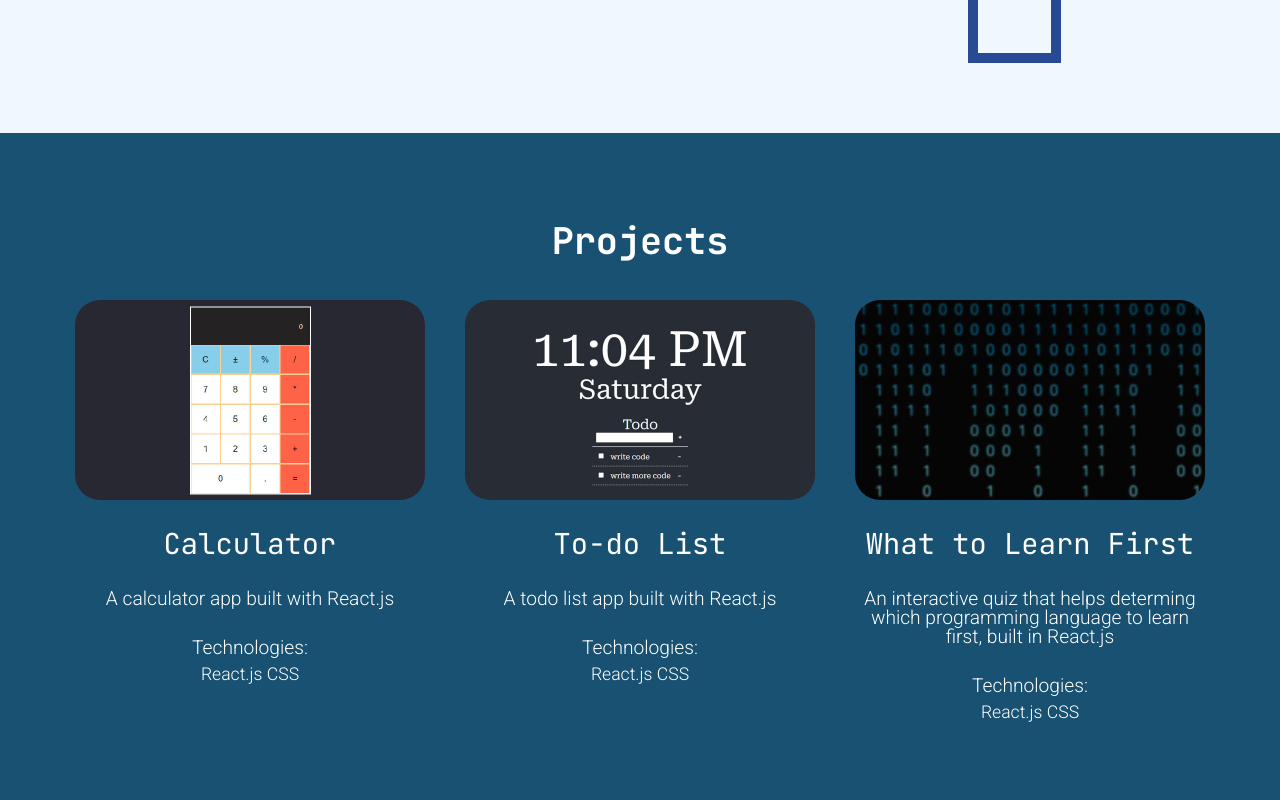
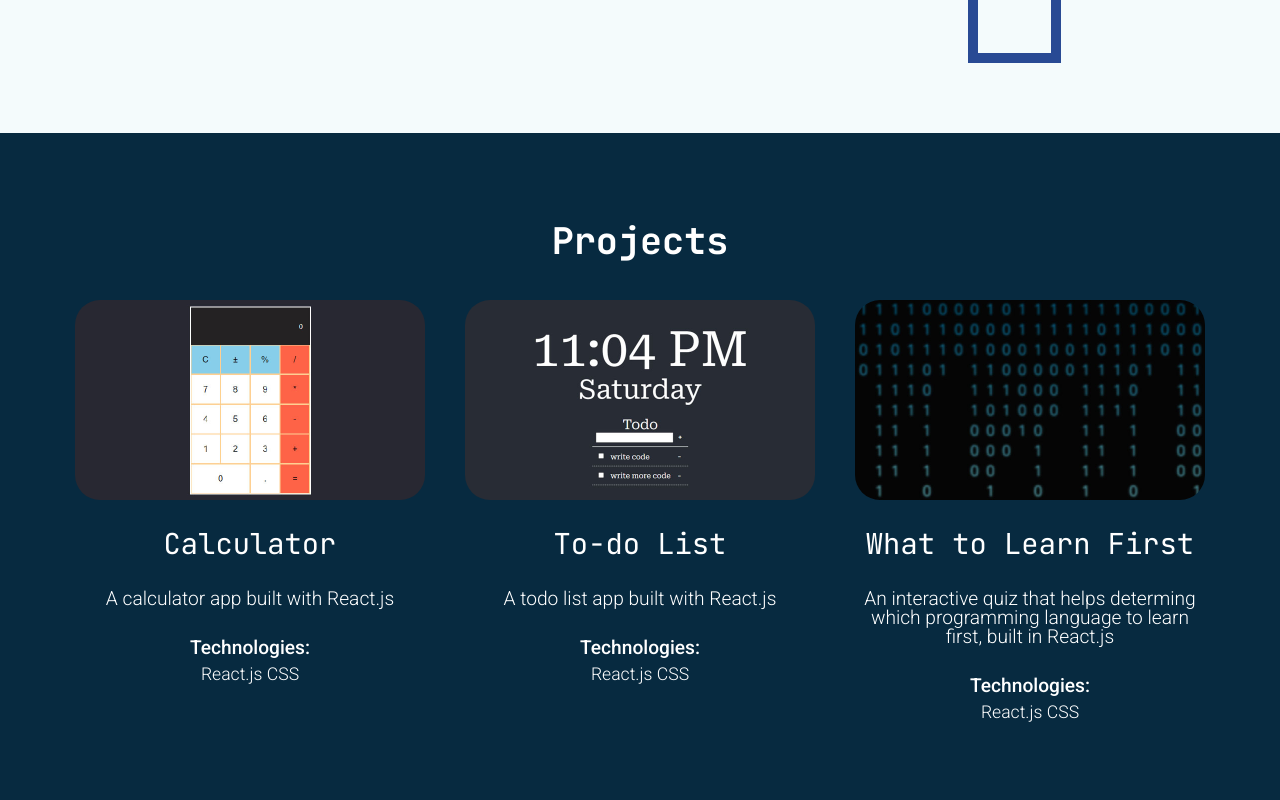
Before and after one commit to yingmo55/portflio-site, a React (Create React App) app: page / in a window 1280 px wide. Shown: the part 720-1520 px from the top of the page. Built offline with nearby package versions, Linux system fonts and the light colour scheme.

Commit message:
Adjust background color
- Add background color to sections according to position
- Remove background color property in ProjectShowcase

```diff
--- a/src/App.css
+++ b/src/App.css
@@ -16,10 +16,18 @@
   --light-aqua: #18B7BE;
   --light-grey: #F9F7F0;
 
+  --light-BG: rgb(244, 251, 252);
+  --dark-BG: #072A40;
   /* Nav height */
   --nav-bar-height: calc(6vh + 5px);
-  --nav-bar-padding-top: 5px;
-  --nav-bar-padding-bottom: 5px;
+}
+
+em {
+  font-style: italic;
+}
+
+strong {
+font-weight: 500;
 }
 
 /*Additional Reset and Initialzie */
@@ -65,7 +73,6 @@ a {
   font-style: italic;
 }
 
-
 button {
   width: auto;
   padding: 0 20px;
@@ -75,12 +82,15 @@ button {
 }
 
 /* Main Content */
-
-main > section ~ section {
-  min-height: 900px;
-}
-
 main {
   margin-top: var(--nav-bar-height);
   min-height: 800px;
 }
+
+main > section:nth-of-type(2n) {
+  background-color: var(--dark-BG);
+}
+
+main > section:nth-of-type(2n + 1) {
+  background-color: var(--light-BG);
+}
--- a/src/Components/ProjectShowcase/ProjectShowcase.css
+++ b/src/Components/ProjectShowcase/ProjectShowcase.css
@@ -5,7 +5,6 @@
     justify-content: space-around;
     width: 100%;
     padding: 10vh 0;
-    background-color: #185172;
 }
 
 #showcase {
```
